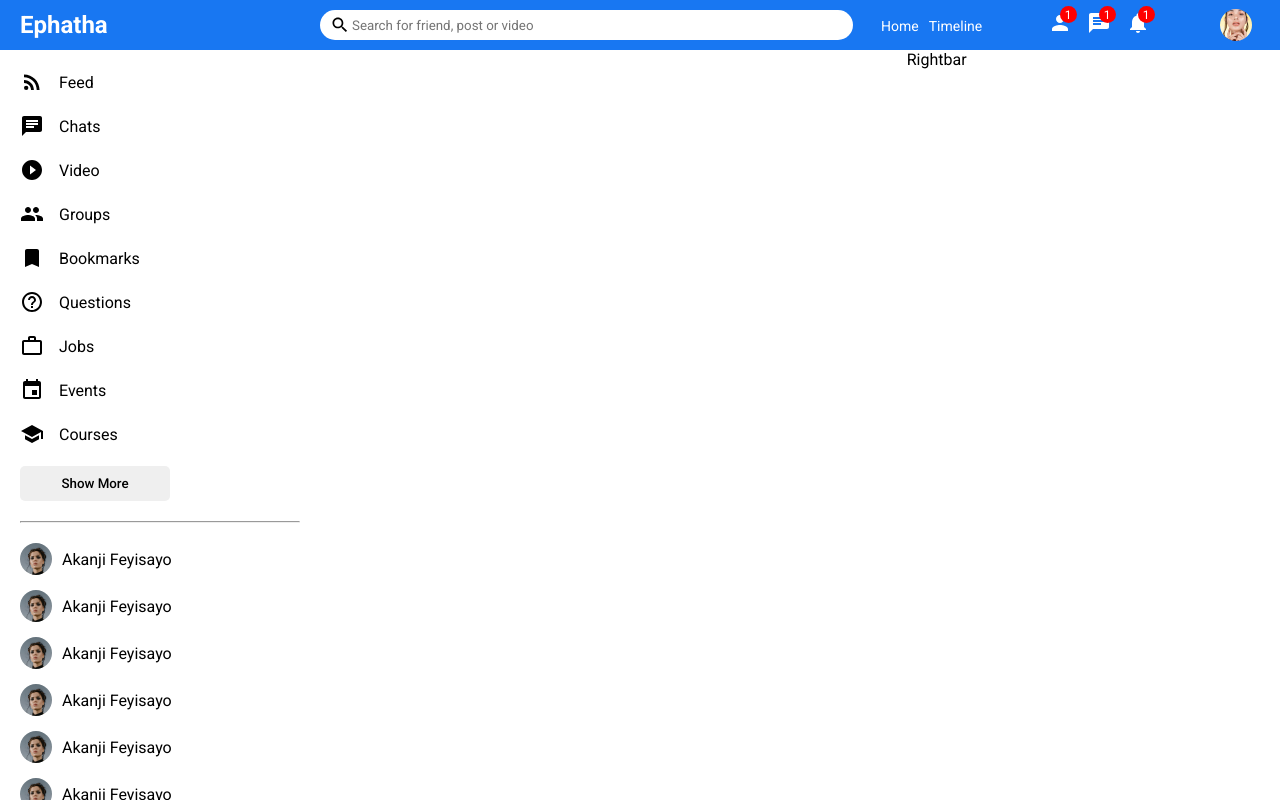
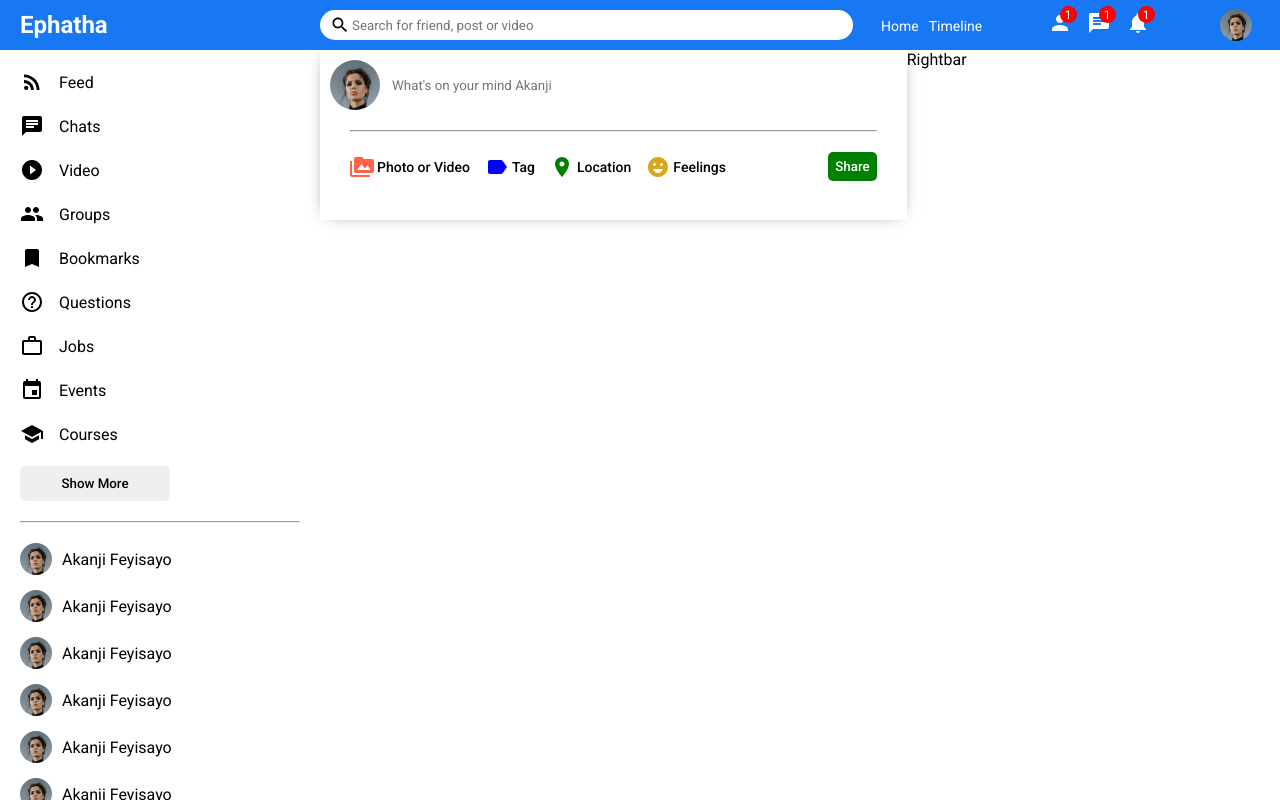
Before and after one commit to arabog/socialPrac, a React (Create React App) app in the folder clientPrac/: page / in a window 1280 px wide. Built offline with nearby package versions, Linux system fonts and the light colour scheme.

Commit message:
share component updated

```diff
--- a/clientPrac/src/components/homeCom/feed/Feed.jsx
+++ b/clientPrac/src/components/homeCom/feed/Feed.jsx
@@ -1,4 +1,6 @@
 import "./feed.css"
+import Share from "./share/Share"
+
 // import { Posts } from "../../../dummyApi"
 
 export default function Feed() {
@@ -6,7 +8,7 @@
           return (
                     <div className="feedContainer">
                               <div className="feedWrapper">
-
+                                        <Share />
 
                               </div>
                     </div>
--- a/clientPrac/src/components/homeCom/feed/share/Share.jsx
+++ b/clientPrac/src/components/homeCom/feed/share/Share.jsx
@@ -1,9 +1,47 @@
 import './share.css'
+import { PermMedia, Label, Room, EmojiEmotions } from "@material-ui/icons"
 
 export default function Share() {
           return (
-                    <div>
+                    <div className="share">
+                              <div className="shareWrapper">
 
+                                        <div className="shareTop">
+                                                  <img src="/assets/person/1.jpeg" alt="" className="shareProfileImg" />
+                                                  <input type="text" placeholder="What's on your mind Akanji" className="shareInput" />
+                                        </div>
+
+                                        <hr className="shareHr" />
+
+                                        <div className="shareBottom">
+
+                                                  <div className="shareOptions">
+                                                            <div className="shareOption">
+                                                                      <PermMedia htmlColor="tomato" className="shareIcon" />
+                                                                      <span className="shareOptionText">Photo or Video</span>
+                                                            </div>
+
+                                                            <div className="shareOption">
+                                                                      <Label htmlColor="blue" className="shareIcon" />
+                                                                      <span className="shareOptionText">Tag</span>
+                                                            </div>
+
+                                                            <div className="shareOption">
+                                                                      <Room htmlColor="green" className="shareIcon" />
+                                                                      <span className="shareOptionText">Location</span>
+                                                            </div>
+
+                                                            <div className="shareOption">
+                                                                      <EmojiEmotions htmlColor="goldenrod" className="shareIcon" />
+                                                                      <span className="shareOptionText">Feelings</span>
+                                                            </div>
+
+                                                  </div>
+
+                                                  <button className="shareButton">Share</button>
+                                        </div>
+
+                              </div>
                     </div>
           )
 }
--- a/clientPrac/src/components/homeCom/feed/share/share.css
+++ b/clientPrac/src/components/homeCom/feed/share/share.css
@@ -0,0 +1,76 @@
+.share {
+          width: 100%;
+          height: 170px;
+          -webkit-box-shadow: 0px 0px 16px -8px rgba(0, 0, 0, 0.68);
+          box-shadow: 0px 0px 16px -8px rgba(0, 0, 0, 0.68);
+}
+
+.shareWrapper {
+          padding: 10px;
+}
+
+.shareTop {
+          display: flex;
+          align-items: center;
+}
+
+.shareProfileImg {
+          width: 50px;
+          height: 50px;
+          object-fit: cover;
+          border-radius: 50%;
+          margin-right: 10px;
+}
+
+.shareInput {
+          width: 80%;
+          border: none;
+}
+
+.shareInput:focus {
+          outline: none;
+}
+
+.shareHr {
+          margin: 20px;
+}
+
+.shareBottom {
+          display: flex;
+          align-items: center;
+          justify-content: space-between;
+}
+
+.shareOptions {
+          display: flex;
+          margin-left: 20px;
+}
+
+.shareOption {
+          display: flex;
+          align-items: center;
+          margin-right: 15px;
+          cursor: pointer;
+}
+
+.shareIcon {
+          font-size: 10px;
+          margin-right: 3px;
+}
+
+.shareOptionText {
+          font-size: 14px;
+          font-weight: 500;
+}
+
+.shareButton {
+          border: none;
+          padding: 7px;
+          border-radius: 5px;
+
+          background: green;
+          font-weight: 500;
+          color: white;
+          margin-right: 20px;
+          cursor: pointer;
+}
--- a/clientPrac/src/components/homeCom/topbar/Topbar.jsx
+++ b/clientPrac/src/components/homeCom/topbar/Topbar.jsx
@@ -46,7 +46,7 @@
 
                                         </div>
 
-                                        <img src="/assets/person/10.jpeg" alt="" className="topbarImg" />
+                                        <img src="/assets/person/1.jpeg" alt="" className="topbarImg" />
                               </div>
 
                     </div>
```
Also changed, not shown: clientPrac/src/components/homeCom/feed/post/Post.jsx (renamed from clientPrac/src/components/homeCom/post/Post.jsx), clientPrac/src/components/homeCom/feed/post/post.css (added).
